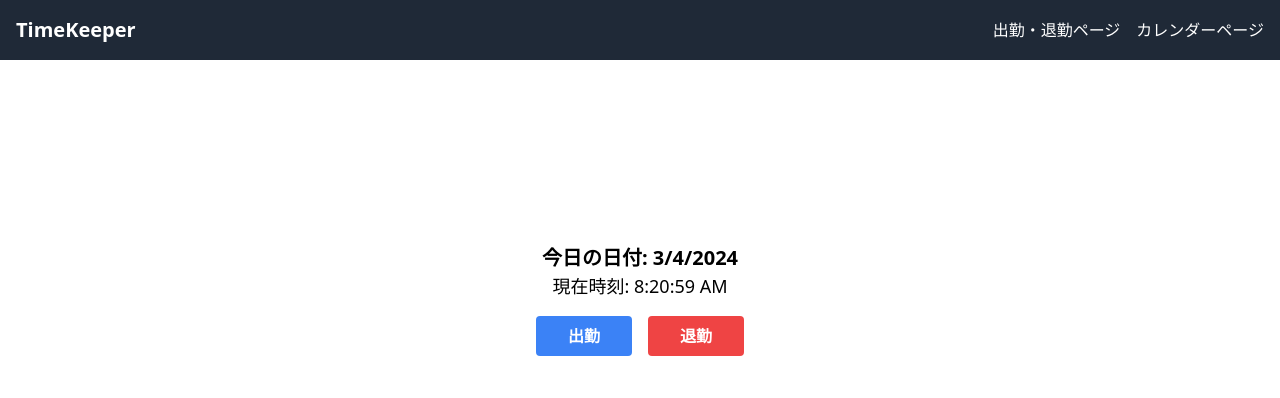
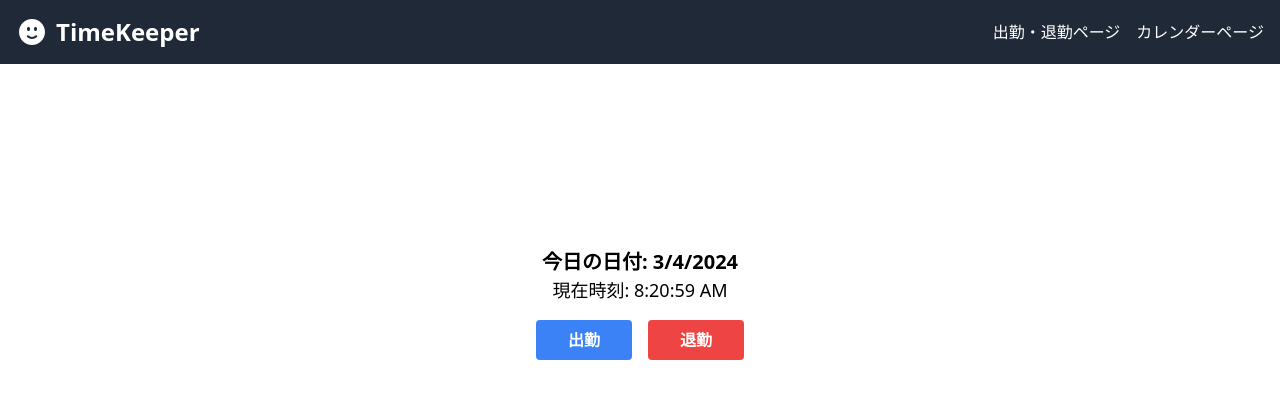
Before and after one commit to oimosensei/TimeKeeper-frontend, a React (Create React App) app: page /attendance in a window 1280 px wide. Shown: the top 398 px of the page. Built offline with nearby package versions, Linux system fonts and the light colour scheme; no server answers.

Commit message:
feat: ヘッダーをレスポンシブ対応

```diff
--- a/src/components/AttendancePage.tsx
+++ b/src/components/AttendancePage.tsx
@@ -46,6 +46,7 @@ export const AttendancePage = () => {
   }, []);
 
   useEffect(() => {
+    if (user) return;
     getUserMutation.mutate();
     console.log(user);
   }, []);
--- a/src/components/Header2.tsx
+++ b/src/components/Header2.tsx
@@ -1,11 +1,14 @@
 import React from "react";
+import { useState } from "react";
 import { Link } from "react-router-dom";
 import { useUser } from "../contexts/UserContext";
 import { useMutateAuth } from "../hooks/useMutateAuth";
+import { FaceSmileIcon, XMarkIcon, Bars3Icon } from "@heroicons/react/24/solid";
 
 export const Header2 = () => {
   const { user, setUser } = useUser(); // setUserはこのコンポーネントでは使用しないため削除
   const { logoutMutation } = useMutateAuth();
+  const [isMenuOpen, setIsMenuOpen] = useState(false);
 
   const logout = () => {
     logoutMutation.mutate(); // ログアウト処理を実行
@@ -13,9 +16,57 @@ export const Header2 = () => {
 
   return (
     <div className="bg-gray-800 text-white p-4 flex justify-between items-center">
-      <h1 className="text-xl font-semibold">TimeKeeper</h1>
-      <h2>{user?.email}</h2>
-      <nav>
+      <ul className="flex space-x-2">
+        <li className="flex items-center">
+          <FaceSmileIcon className="h-8 w-8" />
+        </li>
+        <li className="flex items-center">
+          <h1 className="text-2xl font-semibold">TimeKeeper</h1>
+        </li>
+      </ul>
+      {/* モバイルビューで表示*/}
+      {/* ハンバーガーメニューボタン */}
+      <button onClick={() => setIsMenuOpen(!isMenuOpen)} className="lg:hidden">
+        {isMenuOpen ? (
+          <XMarkIcon className="h-8 w-8" /> // メニューが開いているときはバツアイコン
+        ) : (
+          <Bars3Icon className="h-8 w-8" /> // メニューが閉じているときはハンバーガーアイコン
+        )}
+      </button>
+      <div
+        className={`${
+          isMenuOpen ? "block" : "hidden"
+        } fixed top-16 right-6 mt-2 py-2 w-40 z-10 bg-gray-700 rounded-lg shadow-xl`}
+      >
+        <ul className="flex flex-col">
+          <li>
+            <Link
+              to="/attendance"
+              className="block px-4 py-2 hover:bg-gray-600"
+            >
+              出勤・退勤ページ
+            </Link>
+          </li>
+          <li>
+            <Link to="/calendar" className="block px-4 py-2 hover:bg-gray-600">
+              カレンダーページ
+            </Link>
+          </li>
+          {user && (
+            <li>
+              {/* ログアウトボタン */}
+              <button
+                onClick={logout}
+                className="block px-4 py-2 text-left w-full hover:bg-gray-600"
+              >
+                ログアウト
+              </button>
+            </li>
+          )}
+        </ul>
+      </div>
+      {/* PCビューで表示*/}
+      <nav className="hidden lg:block">
         <ul className="flex space-x-4">
           <li className="flex items-center">
             <Link to="/attendance" className="hover:text-gray-300" inline-block>
--- a/src/react-app-env.d.ts
+++ b/src/react-app-env.d.ts
@@ -1 +1,2 @@
 /// <reference types="react-scripts" />
+declare module '@heroicons/*';
```
Also changed, not shown: 1 other file (tests, documents, lock files or other folders).
